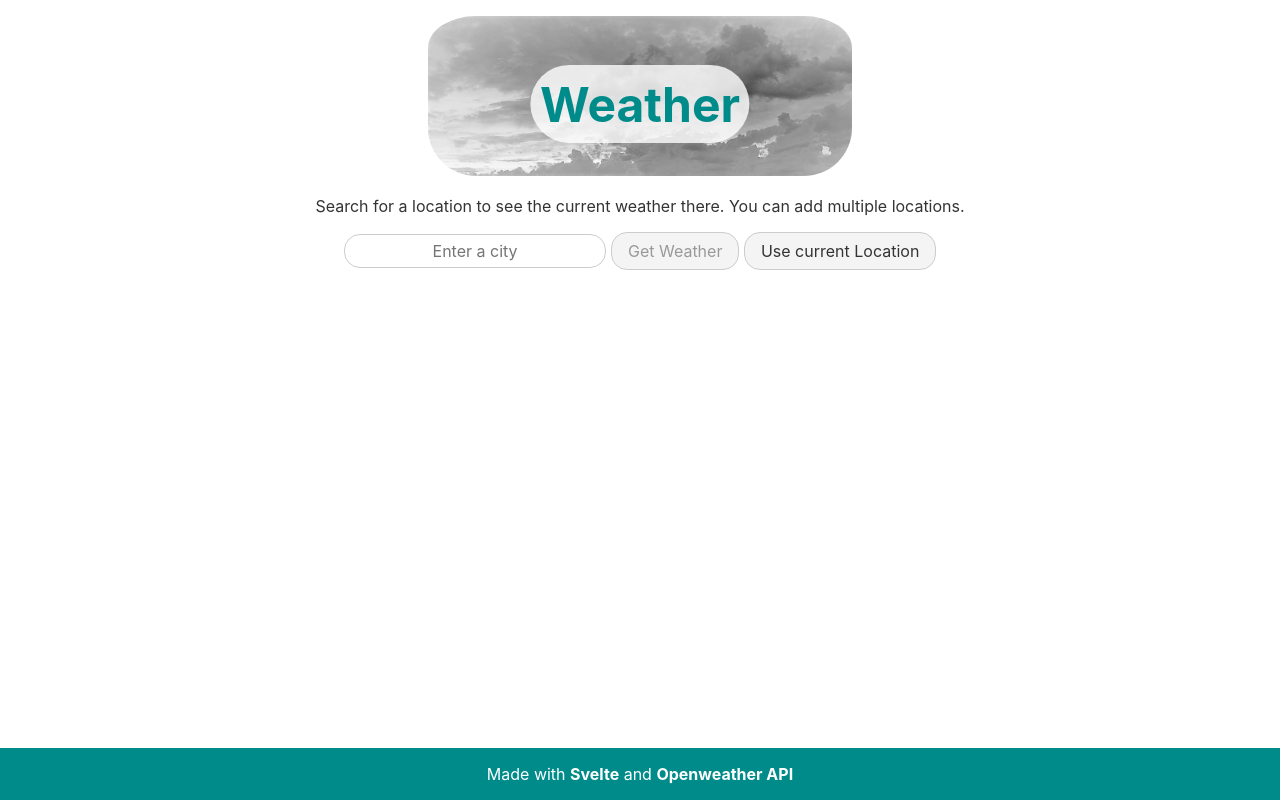
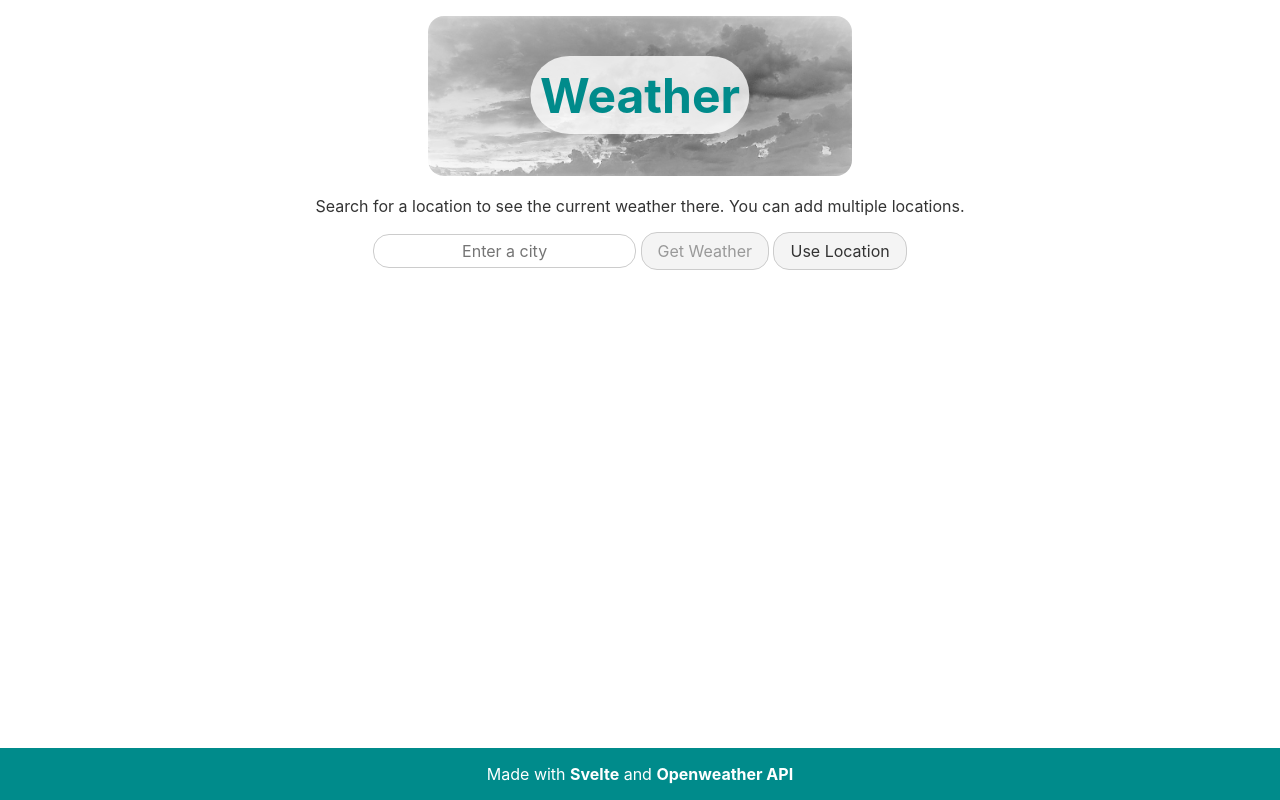
Before and after one commit to rhall1310/svelte-weather, a Svelte app: page / in a window 1280 px wide. Built offline with nearby package versions, Linux system fonts and the light colour scheme.

Commit message:
better styling

```diff
--- a/public/global.css
+++ b/public/global.css
@@ -1,7 +1,9 @@
-html, body {
+html,
+body {
   position: relative;
   width: 100%;
   height: 100%;
+  overflow-x: hidden;
 }
 
 body {
@@ -9,12 +11,12 @@ body {
   margin: 0;
   padding: 0;
   box-sizing: border-box;
-	font-family: -apple-system, BlinkMacSystemFont, "Segoe UI", Roboto, Oxygen-Sans, Ubuntu, Cantarell, "Helvetica Neue", sans-serif;
-	overflow-x: hidden;
+  font-family: -apple-system, BlinkMacSystemFont, "Segoe UI", Roboto,
+    Oxygen-Sans, Ubuntu, Cantarell, "Helvetica Neue", sans-serif;
 }
 
 a {
-	color: rgb(0,100,200);
+  color: rgb(0, 100, 200);
   text-decoration: none;
 }
 
@@ -23,14 +25,17 @@ a:hover {
 }
 
 a:visited {
-	color: rgb(0,80,160);
+  color: rgb(0, 80, 160);
 }
 
 label {
   display: block;
 }
 
-input, button, select, textarea {
+input,
+button,
+select,
+textarea {
   font-family: inherit;
   font-size: inherit;
   -webkit-padding: 0.4em 0;
--- a/src/components/AddWeather.svelte
+++ b/src/components/AddWeather.svelte
@@ -1,149 +1,134 @@
 <script>
-import { v4 as uuidv4 } from 'uuid';
-import {weatherList} from '../store.js'
-
+  import { v4 as uuidv4 } from "uuid";
+  import { weatherList } from "../store.js";
 
   let weather;
-let cityName ='';
+  let cityName = "";
   let input;
 
-
-
-const apiKey = process.env.SVELTE_APP_API
-
-
+  const apiKey = process.env.SVELTE_APP_API;
 
   function checkEnter(event) {
-
     if (event.keyCode === 13) {
-
       document.getElementById("submitBtn").click();
     }
-};
+  }
 
   function checkError(response) {
     if (response.status >= 200 && response.status <= 299) {
       return response.json();
     } else {
       throw Error(response.statusText);
-
     }
   }
 
-
-function getWeather(){
-    fetch('https://api.openweathermap.org/data/2.5/weather?q='+ cityName +'&units=metric&appid=' + apiKey)
+  function getWeather() {
+    fetch(
+      "https://api.openweathermap.org/data/2.5/weather?q=" +
+        cityName +
+        "&units=metric&appid=" +
+        apiKey
+    )
       .then(checkError)
       .then((data) => {
         console.log(data);
 
-            weather = data
-            weather.id = uuidv4()
+        weather = data;
+        weather.id = uuidv4();
 
         console.log(weather);
 
+        weatherList.update((currentWeather) => {
+          return [weather, ...currentWeather];
+        });
 
-
-
-            weatherList.update((currentWeather) => {
-        return [weather, ...currentWeather]
-      })
-
-        input.value = '';
-        cityName = '';
-
-
-
-
-
+        input.value = "";
+        cityName = "";
       })
       .catch((error) => {
-      alert(error)
-
-
+        alert(error);
       });
   }
 
   function getLoc() {
     if (navigator.geolocation) {
       navigator.geolocation.getCurrentPosition(getWeatherLoc);
-
     } else {
-    alert("Geolocation is not supported by this browser.")
+      alert("Geolocation is not supported by this browser.");
     }
   }
 
   function getWeatherLoc(position) {
-    fetch('https://api.openweathermap.org/data/2.5/weather?lat='+ position.coords.latitude +'&lon='+ position.coords.longitude+'&units=metric&appid=' + apiKey)
+    fetch(
+      "https://api.openweathermap.org/data/2.5/weather?lat=" +
+        position.coords.latitude +
+        "&lon=" +
+        position.coords.longitude +
+        "&units=metric&appid=" +
+        apiKey
+    )
       .then(checkError)
       .then((data) => {
-    console.log (position.coords.latitude)
-    console.log (position.coords.longitude)
+        console.log(position.coords.latitude);
+        console.log(position.coords.longitude);
 
-            weather = data
-            weather.id = uuidv4()
-
-
+        weather = data;
+        weather.id = uuidv4();
 
         console.log(weather);
 
+        weatherList.update((currentWeather) => {
+          return [weather, ...currentWeather];
+        });
 
-
-
-
-            weatherList.update((currentWeather) => {
-        return [weather, ...currentWeather]
-      })
-
-        input.value = '';
-        cityName = '';
-
-
-
-
-
+        input.value = "";
+        cityName = "";
       })
       .catch((error) => {
-      alert(error)
-
-
+        alert(error);
       });
   }
-
-
-
 </script>
 
 <main>
   <div class="title">
-    <img src="/images/stormy-weather-1508939.jpg" alt="header">
+    <img src="/images/stormy-weather-1508939.jpg" alt="header" />
     <h1><a href="index.html">Weather</a></h1>
   </div>
 
-    <p>Search for a location to see the current weather there. You can add multiple locations.</p>
+  <p>
+    Search for a location to see the current weather there. You can add multiple
+    locations.
+  </p>
 
   {#if $weatherList.length == 0}
-
-    <input name ="input" type="text" placeholder="Enter a city"
-
-    bind:value={cityName} bind:this={input} on:keyup={checkEnter}>
-
+    <input
+      name="input"
+      type="text"
+      placeholder="Enter a city"
+      bind:value={cityName}
+      bind:this={input}
+      on:keyup={checkEnter}
+    />
   {:else}
-    <input name ="input" type="text" placeholder="Enter another city"
-
-    bind:value={cityName} bind:this={input} on:keyup={checkEnter}>
-
+    <input
+      name="input"
+      type="text"
+      placeholder="Enter another city"
+      bind:value={cityName}
+      bind:this={input}
+      on:keyup={checkEnter}
+    />
   {/if}
 
-    <button id="submitBtn" type="button" on:click={getWeather} disabled="{cityName == ''}">Get Weather</button>
+  <button
+    id="submitBtn"
+    type="button"
+    on:click={getWeather}
+    disabled={cityName == ""}>Get Weather</button
+  >
 
-    <button on:click={getLoc}>Use current Location</button>
-
-
-
-
-
-
+  <button on:click={getLoc}>Use Location</button>
 </main>
 
 <style>
@@ -154,26 +139,22 @@ function getWeatherLoc(position) {
   .title {
     position: relative;
     text-align: center;
-
   }
 
   img {
-     padding-top: 1em;
     max-height: 10em;
-     border-radius: 3em;
   }
 
   h1 {
     color: darkcyan;
     font-size: 3rem;
     position: absolute;
-        top: 40%;
+    top: 30%;
     left: 50%;
     transform: translate(-50%, -50%);
     background-color: rgba(255, 255, 255, 0.8);
     border-radius: 1em;
     padding: 0.2em;
-
   }
 
   h1:hover {
@@ -182,32 +163,38 @@ function getWeatherLoc(position) {
     border: solid 2px;
   }
 
+  p {
+    margin: 1em;
+  }
+
   a {
     text-decoration: none;
+    color: inherit;
   }
 
   button {
     border-radius: 1em;
     padding: 8px 1em 8px 1em;
-
-
   }
 
   button:hover:enabled {
     background-color: aliceblue;
     border-color: darkcyan;
-
-
   }
 
   input {
     border-radius: 1em;
     text-align: center;
-        min-width: 12em;
+    min-width: 14em;
   }
 
-    a {
-      color: inherit;
+  @media only screen and (min-width: 600px) {
+    img {
+      margin-top: 1em;
+      border-radius: 1em;
     }
-
+    h1 {
+      top: 35%;
+    }
+  }
 </style>
--- a/src/components/Card.svelte
+++ b/src/components/Card.svelte
@@ -5,16 +5,9 @@
 <style>
   main {
     background-color: rgb(47, 148, 216);
-    max-width: 24em;
-    min-width: 11em;
+    min-width: 10em;
     border-radius: 1em;
     box-shadow: 5px 3px;
     max-height: 100%;
   }
-
-  @media only screen and (max-width: 800px) {
-    main {
-      width: 30vw;
-    }
-  }
 </style>
--- a/src/components/DisplayList.svelte
+++ b/src/components/DisplayList.svelte
@@ -46,9 +46,8 @@
     border-color: darkcyan;
   }
 
-  @media only screen and (max-width: 600px) {
+  @media only screen and (max-width: 800px) {
     .items {
-      margin: auto;
       align-items: center;
       justify-content: center;
     }
--- a/src/components/WeatherItem.svelte
+++ b/src/components/WeatherItem.svelte
@@ -113,10 +113,13 @@
     font-weight: bold;
   }
 
+  .item > h2 {
+    margin: 0.5em;
+  }
+
   img {
-    max-height: 8em;
-    max-width: 8em;
-    align-self: center;
+    max-height: 5em;
+    max-width: 5em;
     padding: 0;
   }
 
@@ -153,8 +156,6 @@
   .top {
     display: flex;
     justify-content: space-between;
-
-    align-self: center;
   }
 
   #delete {
```
Lines whose indentation alone changed are shown as unchanged.
